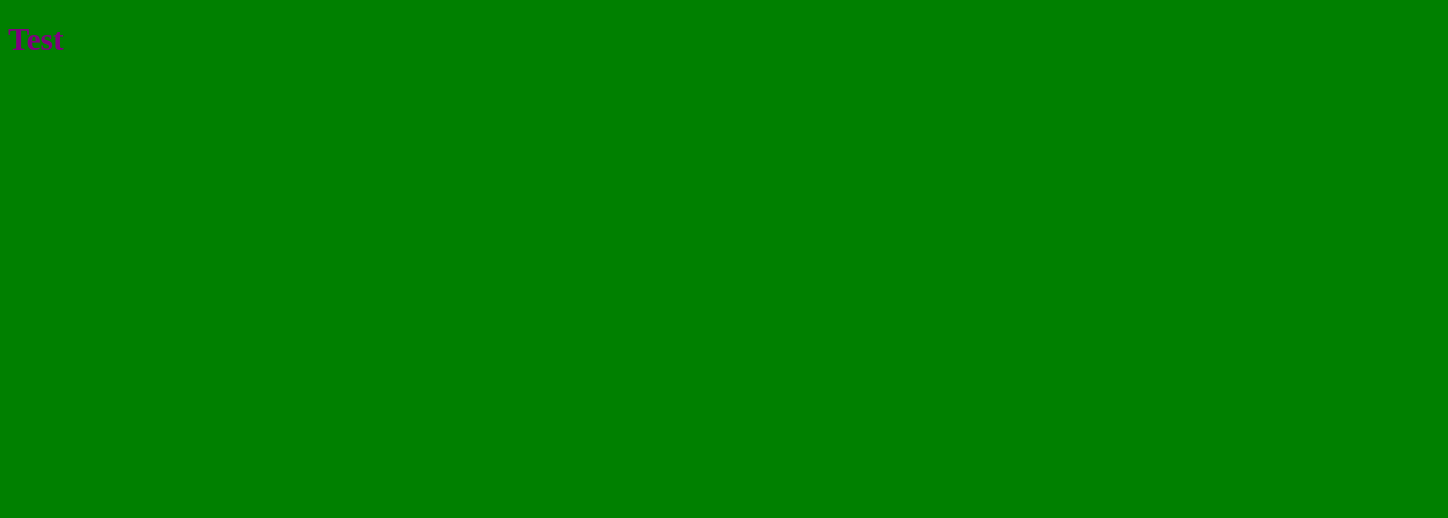
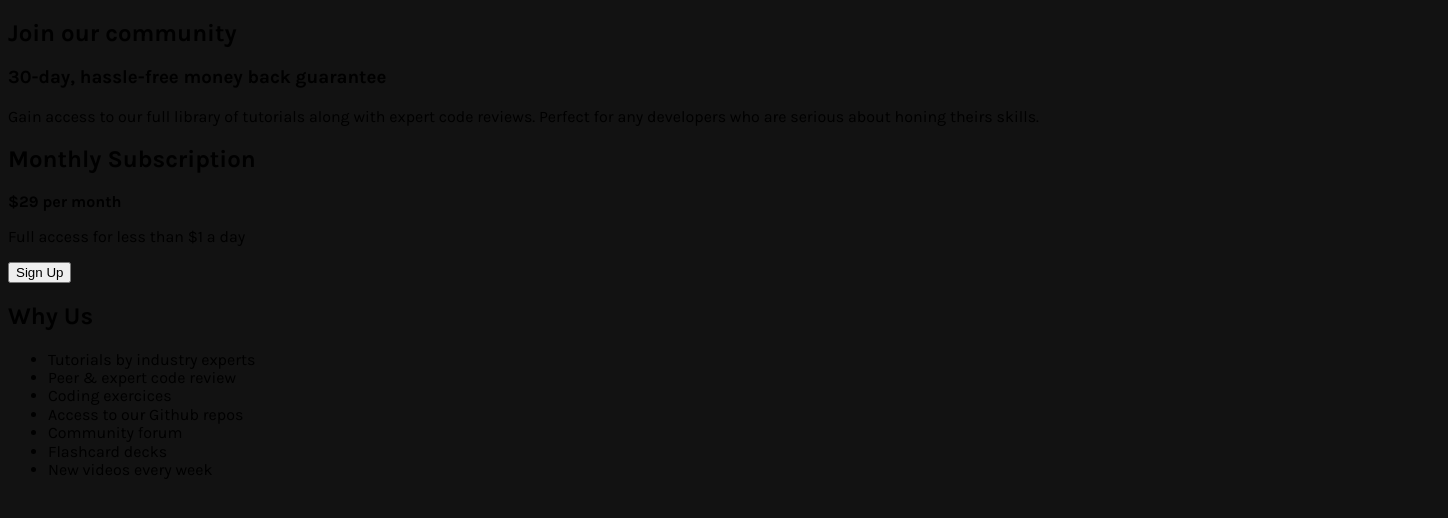
Before and after one commit to alex-vu/single-price-grid-component-master, a website: page index.html in a window 1280 px wide. Shown: the whole page, 1448 px wide, since content can reach past the window. Drawn offline with Linux system fonts and the light colour scheme.

Commit message:
Added Default Styling, completed html content (#1)

```diff
--- a/assets/scss/main.scss
+++ b/assets/scss/main.scss
@@ -1,5 +1,28 @@
-body {
-  background: green;
+html {
+  box-sizing: border-box;
+  font-size: 10px;
 }
 
-@import "_component";
+*,
+*::before,
+*::after {
+  box-sizing: inherit;
+}
+
+body {
+  background: rgb(18, 18, 18);
+  font-size: 1.6rem;
+  font-family: "Karla", sans-serif;
+  font-weight: 400;
+  line-height: 1.15;
+}
+
+/*** Global Styles ***/
+.container {
+  width: 1440px;
+  margin: 0 auto;
+}
+
+@import "_community";
+@import "_subscription-pricing";
+@import "_subscription-about";
--- a/index.html
+++ b/index.html
@@ -3,17 +3,47 @@
 <head>
   <meta charset="UTF-8">
   <meta name="viewport" content="width=device-width, initial-scale=1.0"> <!-- displays site properly based on user's device -->
+  <title>Frontend Mentor | Single Price Grid Component</title>
 
   <link rel="icon" type="image/png" sizes="32x32" href="./images/favicon-32x32.png">
-
-  <title>Frontend Mentor | Single Price Grid Component</title>
-
+  <link rel="preconnect" href="https://fonts.gstatic.com">
+  <link href="https://fonts.googleapis.com/css2?family=Karla:wght@400;700&display=swap" rel="stylesheet">
   <link rel="stylesheet" href="assets/css/main.css">
 
 </head>
   <body>
-
-    <h1>Test</h1>
-
+    <main>
+      <div class="container">
+        <section class="section community">
+          <h2 class="section__title lg-text pm-cyan">Join our community</h2>
+          <h3 class="section__subtitle pm-yellow">30-day, hassle-free money back guarantee</h3>
+          <p class="section__text nt-grayBlue">Gain access to our full library of tutorials along with expert code reviews. Perfect for any developers who are serious about honing theirs skills.</p>
+        </section>
+        <div class="grid">
+          <section class="block subscription">
+            <div class="block__container">
+              <h2 class="block__title sm-text nt-white">Monthly Subscription</h2>
+              <strong class="subscription__pricing nt-white">$29 <span class="nt-lightGray">per month</span></strong>
+              <p class="block__text nt-white">Full access for less than $1 a day</p>
+              <button class="btn bg-pm-yellow nt-white">Sign Up</button>
+            </div>
+          </section>
+          <section class="block about-us">
+           <div class="block__container">
+              <h2 class="block__title sm-text nt-white">Why Us</h2>
+              <ul class="block__list nt-lightGray">
+                <li>Tutorials by industry experts</li>
+                <li>Peer & expert code review</li>
+                <li>Coding exercices</li>
+                <li>Access to our Github repos</li>
+                <li>Community forum</li>
+                <li>Flashcard decks</li>
+                <li>New videos every week</li>
+              </ul>
+           </div>
+          </section>
+        </div>
+      </div>
+    </main>
   </body>
 </html>
```
Also changed, not shown: assets/css/main.css, assets/scss/_community.scss (renamed from assets/scss/_component.scss), assets/scss/_subscription-about.scss (added), assets/scss/_subscription-pricing.scss (added).
